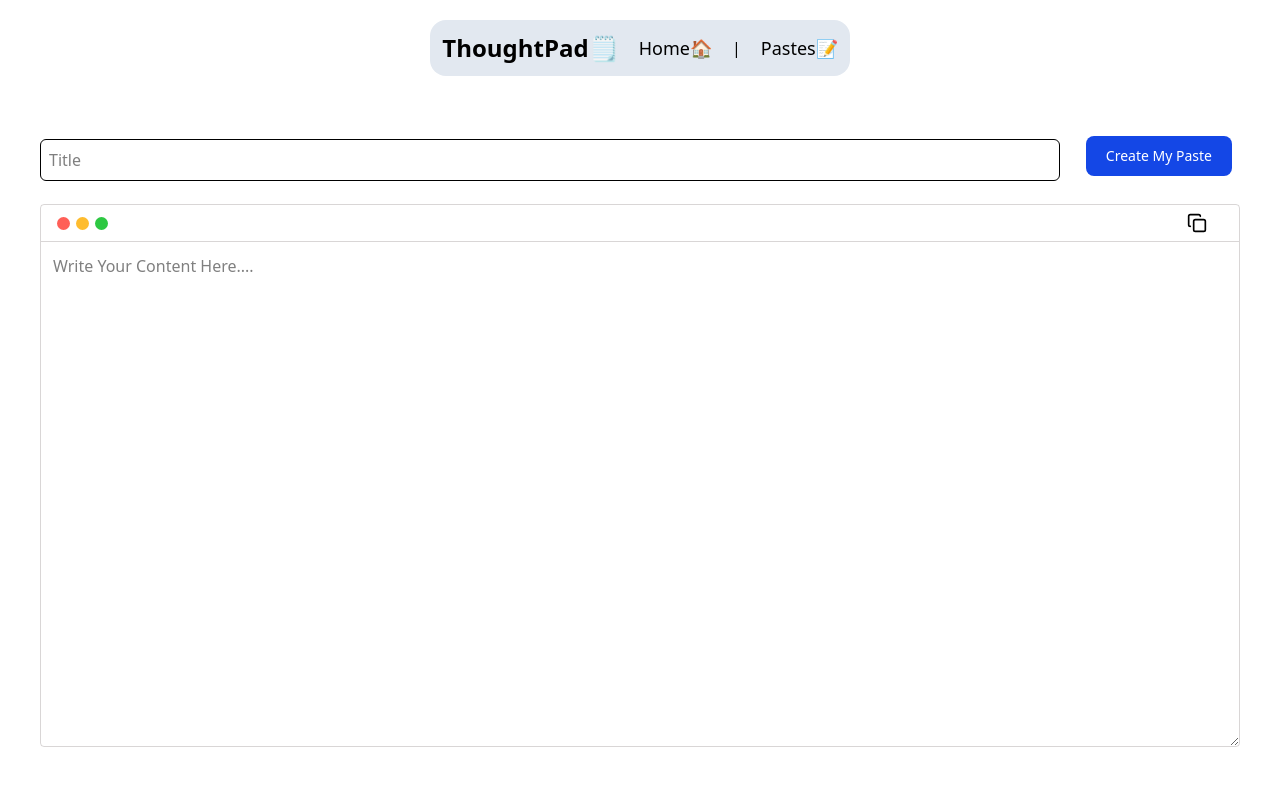
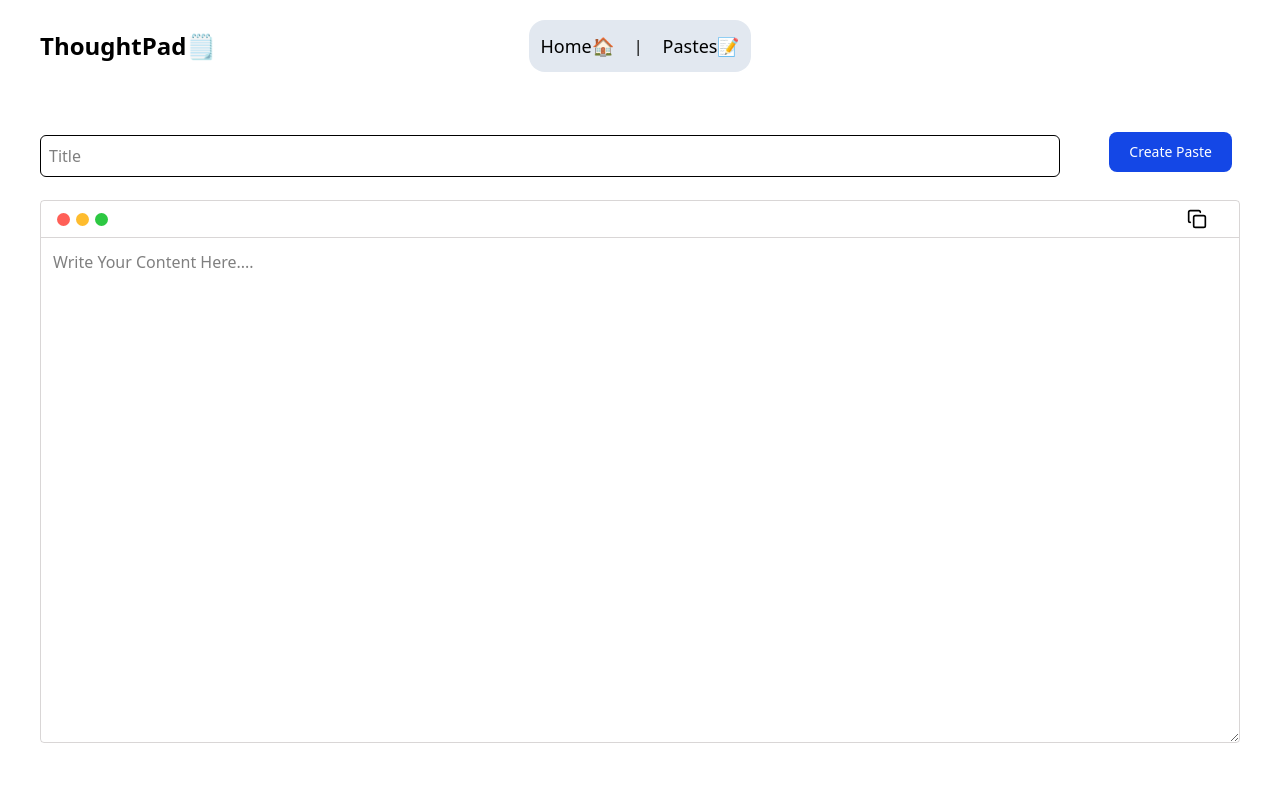
Before and after one commit to tusharkutre/ThoughtPad, a React (Vite) app: page / in a window 1280 px wide. Shown: the top 786 px of the page. Built offline with nearby package versions, Linux system fonts and the light colour scheme.

Commit message:
refactor: update Navbar title and adjust PasteCard button alignment; modify createdAt format in Home

```diff
--- a/src/components/Navbar.jsx
+++ b/src/components/Navbar.jsx
@@ -5,10 +5,10 @@ const Navbar = () => {
     <>
       <section className="sticky top-0 z-50">
         <div className="flex items-center justify-between">
-        <div className="flex relative md:items-center md:justify-center justify-end bg-slate-200 w-fit rounded-2xl mx-auto m-5 flex-row gap-5 p-3 bg-light">
-        <h2 className="font-semibold  text-center text-2xl">
+        <h2 className="font-semibold ml-10 hidden sm:block absolute  text-center text-2xl">
           ThoughtPad🗒️
         </h2>
+        <div className="flex relative md:items-center md:justify-center justify-end bg-slate-200 w-fit rounded-2xl mx-auto m-5 flex-row gap-5 p-3 bg-light">
           <NavLink
             to="/"
             className="font-medium text-lg text-decoration-none text-dark"
--- a/src/components/PasteCard.jsx
+++ b/src/components/PasteCard.jsx
@@ -27,7 +27,7 @@ const PasteCard = React.memo(({ paste, handleDelete }) => {
           key={paste._id}
           className="bg-slate-200 relative p-4 rounded-2xl shadow-md w-full"
         >
-          <div className="buttons absolute right-0 sm:flex flex-wrap sm:gap-5 space-x-1 mask-l-from-green-800  mr-2">
+          <div className="buttons justify-end  sm:left-0 right-0 sm:flex flex-wrap sm:gap-5 space-x-1 mask-l-from-green-800  mr-2">
             <button className="px-2 py-1 bg-white rounded-xl">
               <Link to={`/?pasteId=${paste?._id}`}>
               <EditIcon/>
--- a/src/pages/Home.jsx
+++ b/src/pages/Home.jsx
@@ -45,8 +45,9 @@ const paste = {
   title: title,
   content: value,
   _id: pasteId || Date.now().toString(36) + Math.random().toString(36).substring(2),
-  createdAt: new Date().toLocaleDateString('en-US', { year: 'numeric', month: 'long', day: 'numeric' })
+  createdAt: new Date().toLocaleDateString('en-US')
 };
+
 console.log(paste.createdAt); // Example output: "June 13 2025"
 
     //providing pasteData to the store
@@ -86,7 +87,7 @@ console.log(paste.createdAt); // Example output: "June 13 2025"
             className="text-white bg-blue-700 hover:bg-blue-800 focus:ring-4 focus:ring-blue-300 font-medium rounded-lg text-sm px-5 py-2.5 me-2 mb-2 dark:bg-blue-600 dark:hover:bg-blue-700"
             onClick={createPaste}
           >
-            {pasteId ? "Update Paste" : "Create My Paste"}
+            {pasteId ? "Update Paste" : "Create Paste"}
           </button>
 
         {pasteId &&  <button
```
